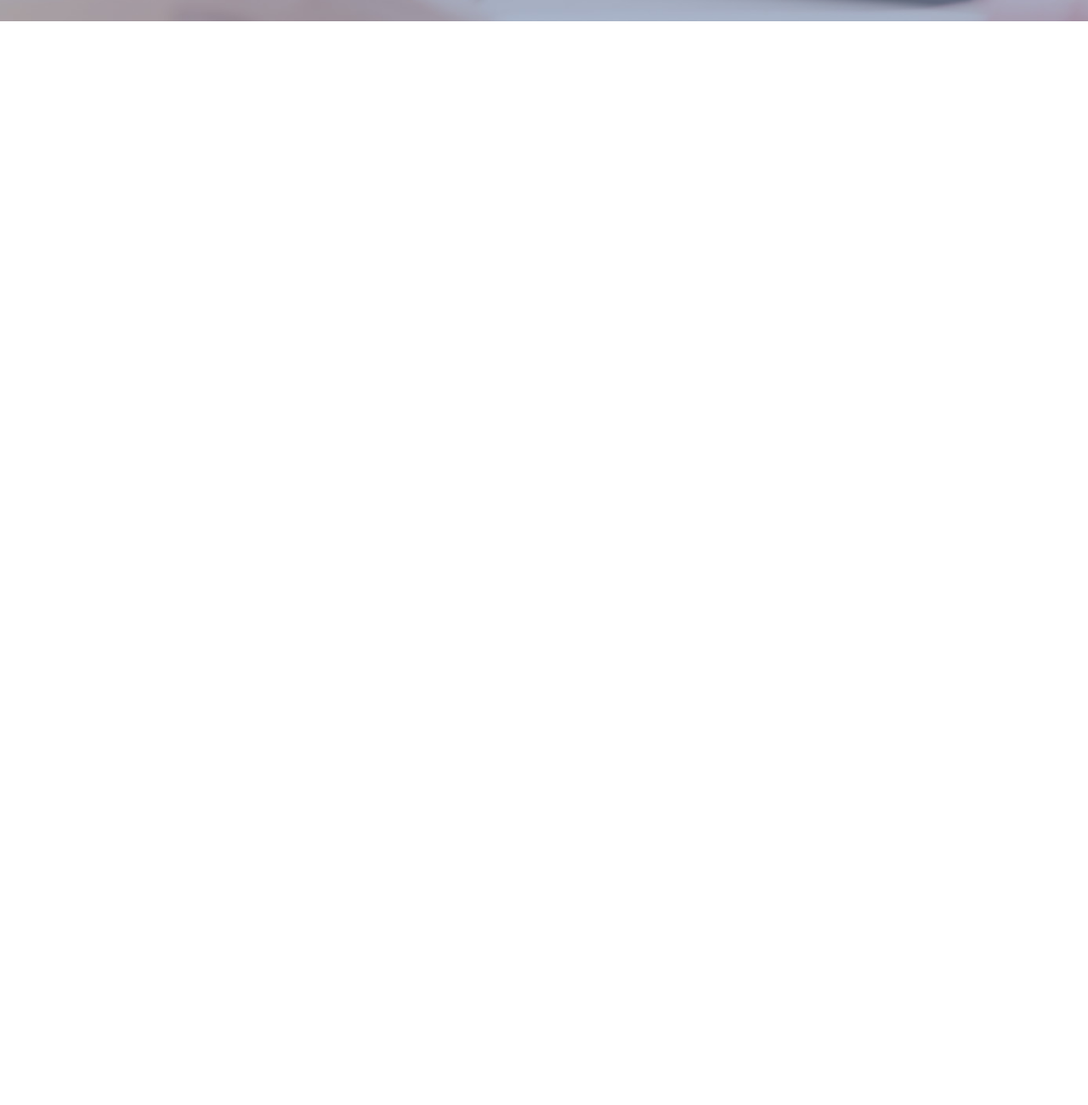
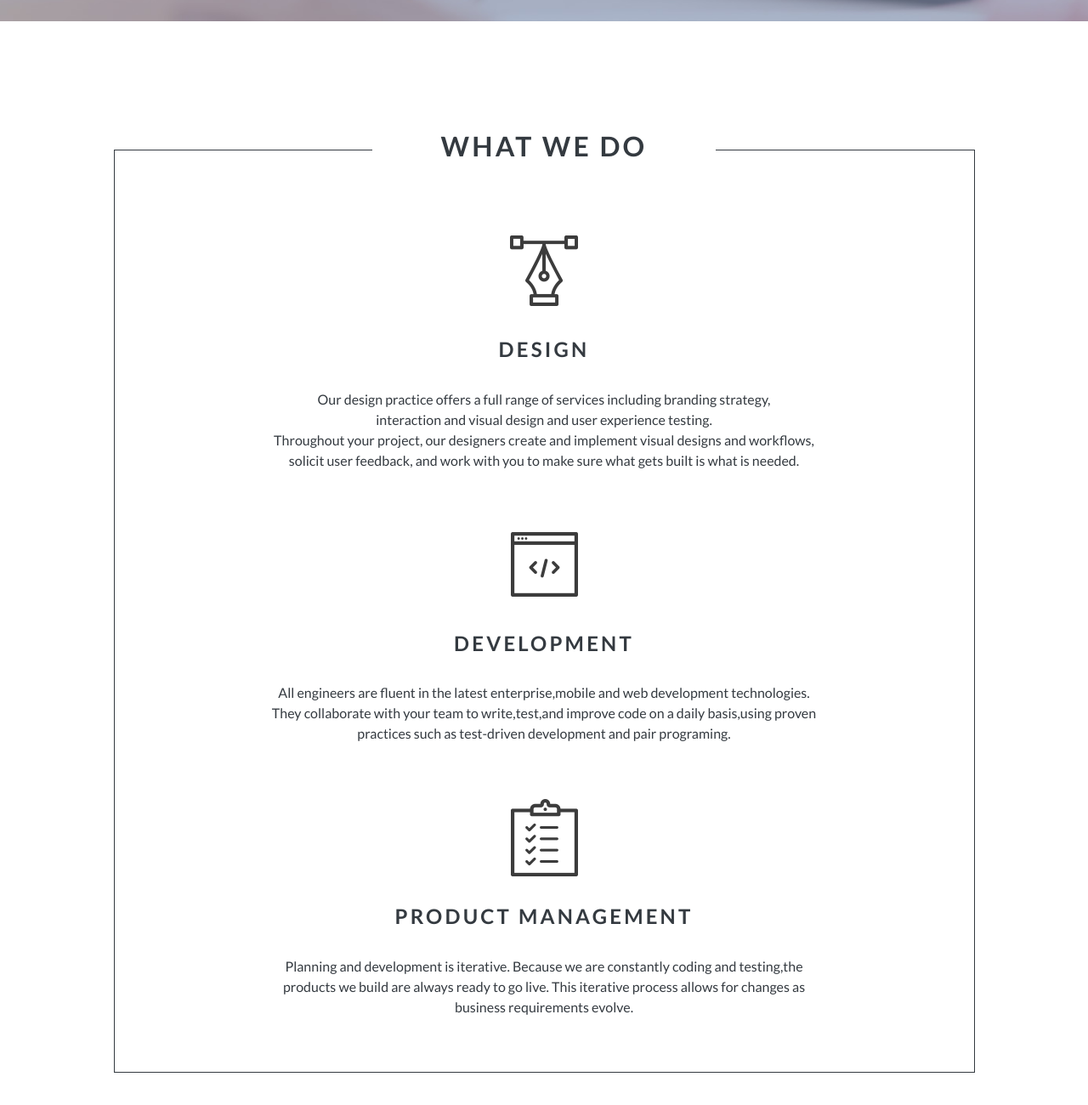
Before and after one commit to darokrk/Layout2-from-PSD, a website: page index.html in a window 1280 px wide. Shown: the part 1734-3034 px from the top of the page at 85% size. Before the commit the page ends 1759 px from the top, so only its background shows below. Drawn offline with nearby package versions, Linux system fonts and the light colour scheme.

Commit message:
Create projects section

```diff
--- a/index.html
+++ b/index.html
@@ -33,7 +33,7 @@
                 <div class="col-md-11 my-5 content--padding">
                     <fieldset class="border border-dark">
                         <legend>
-                            <h2 class="text-dark font-weight-bold">ABOUT US</h2>
+                            <h2 class="text-dark font-weight-bold header--spacing">ABOUT US</h2>
                         </legend>
                         <p class="font-weight-light px-3 text-dark">
                             When you work with us, you are part of a team committed collaborators.<br>
@@ -57,7 +57,7 @@
                 <div class="col-md-11 my-5 content--padding">
                     <fieldset class="border border-white">
                         <legend>
-                            <h2 class="text-light font-weight-bold">SERVICES</h2>
+                            <h2 class="text-light font-weight-bold header--spacing">SERVICES</h2>
                         </legend>
                         <p class="font-weight-light px-3 text-light">
                             Before we sign a contract or write a line of code our team will spend the necessary<br>
@@ -71,5 +71,40 @@
             </div>
         </div>
     </section>
+    <section id="projects">
+            <div class="container text-center">
+                <div class="row justify-content-md-center">
+                    <div class="col-md-11 my-5 content--padding">
+                        <fieldset class="border border-dark">
+                            <legend>
+                                <h2 class="text-dark font-weight-bold header--spacing">WHAT WE DO</h2>
+                            </legend>
+                            <img class="rounded mx-auto d-block pt-3 mt-5" src="images/shape-1.png" alt="pencil">
+                            <h4 class="text-dark font-weight-bold py-3 my-3 header--spacing">DESIGN</h4>
+                            <p class="font-weight-light px-3 text-dark">
+                                Our design practice offers a full range of services including branding strategy,<br>
+                                interaction and visual design and user experience testing.<br>
+                                Throughout your project, our designers create and implement visual designs and workflows,<br>
+                                solicit user feedback, and work with you to make sure what gets built is what is needed.
+                            </p>
+                            <img class="rounded mx-auto d-block pt-3 mt-5" src="images/shape-2.png" alt="code-brackets">
+                            <h4 class="text-dark font-weight-bold py-3 my-3 header--spacing">DEVELOPMENT</h4>
+                            <p class="font-weight-light px-3 text-dark">
+                                All engineers are fluent in the latest enterprise,mobile and web development technologies.<br>
+                                They collaborate with your team to write,test,and improve code on a daily basis,using proven<br>
+                                practices such as test-driven development and pair programing.
+                            </p>
+                            <img class="rounded mx-auto d-block pt-3 mt-5" src="images/shape-3.png" alt="checklist">
+                            <h4 class="text-dark font-weight-bold py-3 my-3 header--spacing">PRODUCT MANAGEMENT</h4>
+                            <p class="font-weight-light px-3 pb-3 mb-5 text-dark">
+                                Planning and development is iterative. Because we are constantly coding and testing,the<br>
+                                products we build are always ready to go live. This iterative process allows for changes as<br>
+                                business requirements evolve.
+                            </p>
+                        </fieldset>
+                    </div>
+                </div>
+            </div>
+        </section>
 </body>
 </html>
--- a/sass/style.scss
+++ b/sass/style.scss
@@ -1,5 +1,4 @@
-
-body {
+#bootstrap-overrides {
     font-family: 'Lato', sans-serif;
 }
 .jumbotron-fluid {
@@ -32,9 +31,8 @@ body {
 fieldset > legend {
     width: 40%;
 }
-.contain {
-    font-size: 1rem;
-    padding: 15px 15px;
+.header--spacing {
+    letter-spacing: 0.2rem;
 }
 #services {
     background: url('../images/service.jpg') no-repeat center;
```
Also changed, not shown: css/style.css.
